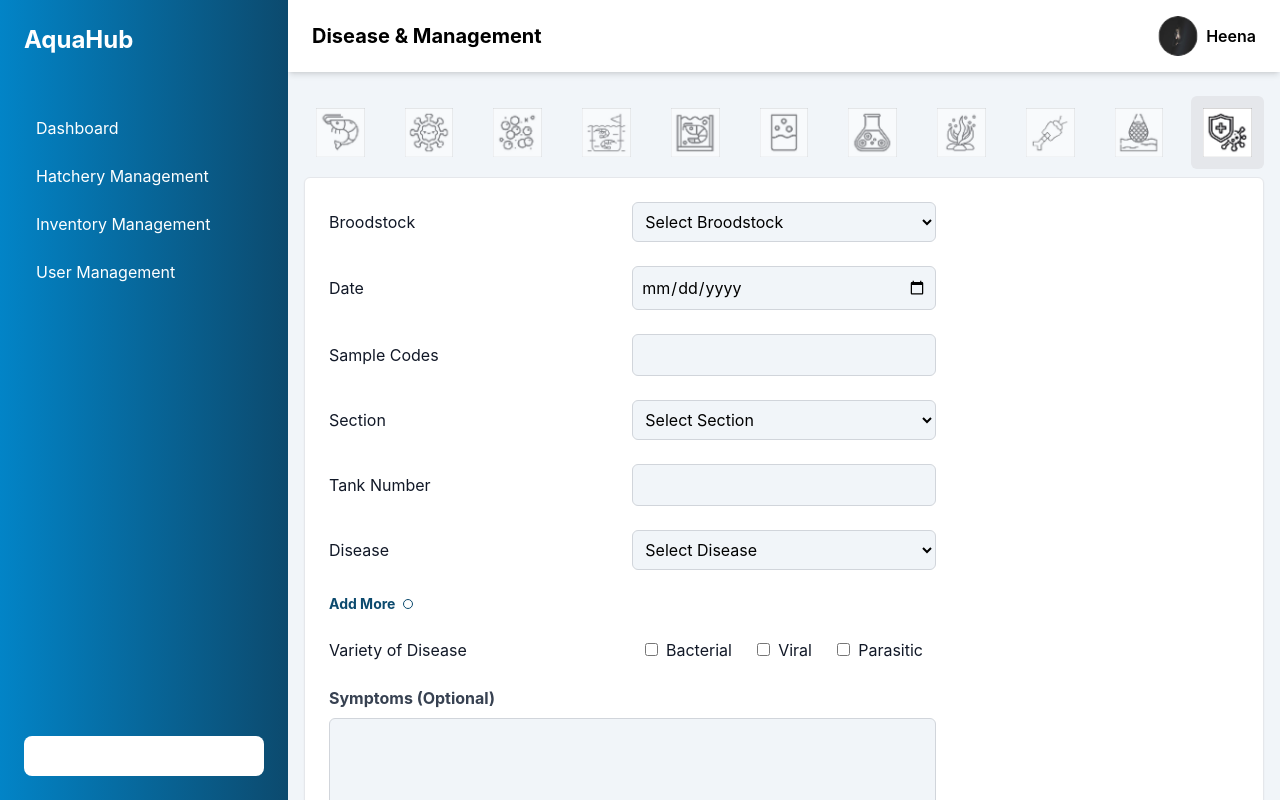
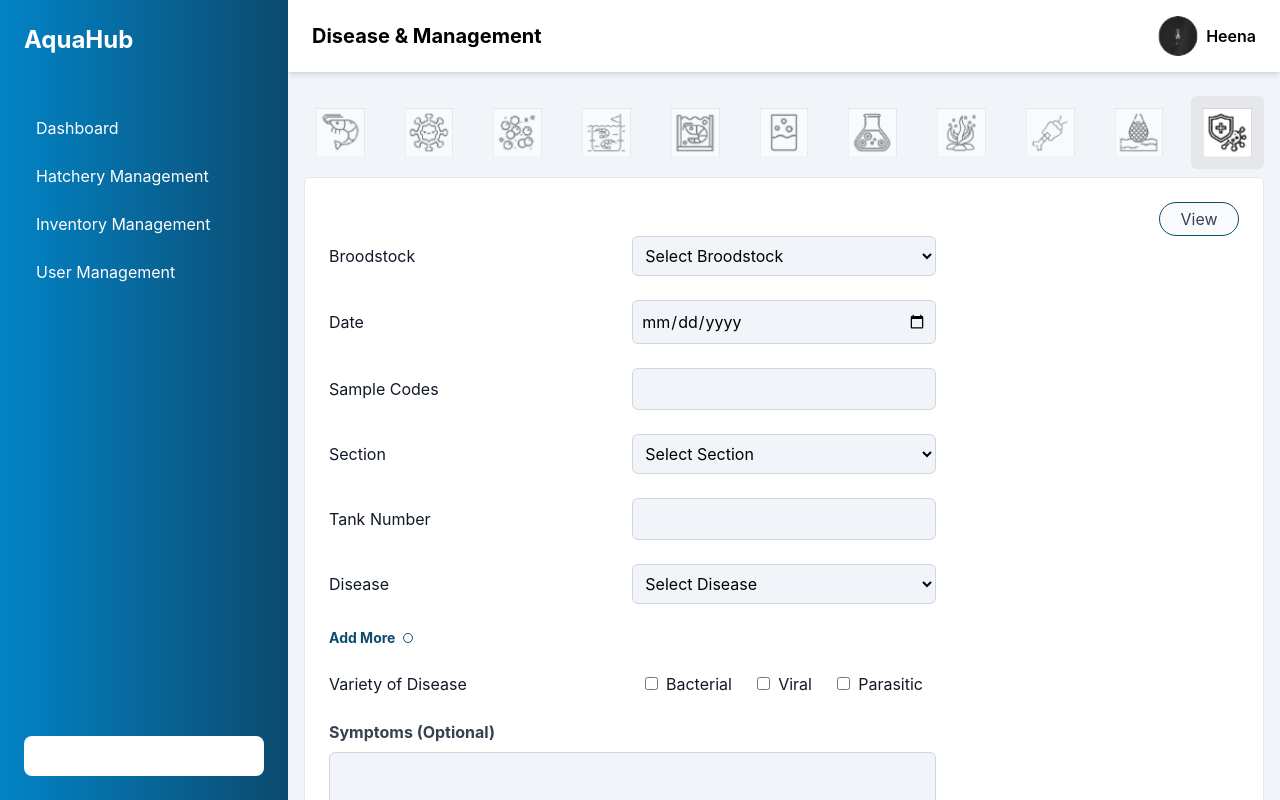
Before and after one commit to VishwaDeAero/aquahub, a React (Create React App) app: page /disease-management in a window 1280 px wide. Built offline with nearby package versions, Linux system fonts and the light colour scheme; the HTML template or start-up script is replaced by a standard one.

Commit message:
View Button Added to Each Form

```diff
--- a/src/pages/ArtemiaMonitoring.js
+++ b/src/pages/ArtemiaMonitoring.js
@@ -35,6 +35,10 @@ const ArtemiaMonitoring = () => {
             <IconNavigation onSelect={() => { }} />
 
             <div className="p-6 border rounded-md bg-white shadow-sm">
+
+                <div className="flex justify-end">
+                    <button className="px-2 py-1 w-20 border border-sky-900 bg-slate-50 text-gray-700 rounded-full hover:bg-gray-300">View</button>
+                </div>
 
                 {/* Form */}
                 <div className="grid grid-cols-1 gap-6 mb-10">
--- a/src/pages/DiseaseManagement.js
+++ b/src/pages/DiseaseManagement.js
@@ -50,6 +50,10 @@ const DiseaseManagement = () => {
             <IconNavigation onSelect={() => { }} />
 
             <div className="p-6 border rounded-md bg-white shadow-sm">
+
+                <div className="flex justify-end">
+                    <button className="px-2 py-1 w-20 border border-sky-900 bg-slate-50 text-gray-700 rounded-full hover:bg-gray-300">View</button>
+                </div>
 
                 {/* Form */}
                 <div className="grid grid-cols-1 gap-6 mb-10">
--- a/src/pages/HarvestingMonitoring.js
+++ b/src/pages/HarvestingMonitoring.js
@@ -34,6 +34,10 @@ const HarvestingMonitoring = () => {
             <IconNavigation onSelect={() => { }} />
 
             <div className="p-6 border rounded-md bg-white shadow-sm">
+
+                <div className="flex justify-end">
+                    <button className="px-2 py-1 w-20 border border-sky-900 bg-slate-50 text-gray-700 rounded-full hover:bg-gray-300">View</button>
+                </div>
 
                 {/* Form */}
                 <div className="grid grid-cols-1 gap-6 mb-10">
--- a/src/pages/HatchingMonitoring.js
+++ b/src/pages/HatchingMonitoring.js
@@ -34,6 +34,10 @@ const HatchingMonitoring = () => {
             <IconNavigation onSelect={() => { }} />
 
             <div className="p-6 border rounded-md bg-white shadow-sm">
+
+                <div className="flex justify-end">
+                    <button className="px-2 py-1 w-20 border border-sky-900 bg-slate-50 text-gray-700 rounded-full hover:bg-gray-300">View</button>
+                </div>
 
                 {/* Form */}
                 <div className="grid grid-cols-1 gap-6 mb-10">
--- a/src/pages/IndoorAlgaeMonitoring.js
+++ b/src/pages/IndoorAlgaeMonitoring.js
@@ -48,6 +48,10 @@ const IndoorAlgaeMonitoring = () => {
             <IconNavigation onSelect={() => { }} />
 
             <div className="p-6 border rounded-md bg-white shadow-sm">
+
+                <div className="flex justify-end">
+                    <button className="px-2 py-1 w-20 border border-sky-900 bg-slate-50 text-gray-700 rounded-full hover:bg-gray-300">View</button>
+                </div>
 
                 {/* Form */}
                 <div className="grid grid-cols-1 gap-6 mb-10">
--- a/src/pages/MaturationTankMonitoring.js
+++ b/src/pages/MaturationTankMonitoring.js
@@ -51,6 +51,10 @@ const MaturationTankMonitoring = () => {
             <IconNavigation onSelect={() => { }} />
 
             <div className="p-6 border rounded-md bg-white shadow-sm">
+
+                <div className="flex justify-end">
+                    <button className="px-2 py-1 w-20 border border-sky-900 bg-slate-50 text-gray-700 rounded-full hover:bg-gray-300">View</button>
+                </div>
 
                 {/* Form */}
                 <div className="grid grid-cols-1 gap-6 mb-10">
--- a/src/pages/OutdoorAlgaeMonitoring.js
+++ b/src/pages/OutdoorAlgaeMonitoring.js
@@ -37,6 +37,10 @@ const OutdoorAlgaeMonitoring = () => {
             <IconNavigation onSelect={() => { }} />
 
             <div className="p-6 border rounded-md bg-white shadow-sm">
+
+                <div className="flex justify-end">
+                    <button className="px-2 py-1 w-20 border border-sky-900 bg-slate-50 text-gray-700 rounded-full hover:bg-gray-300">View</button>
+                </div>
 
                 {/* Form */}
                 <div className="grid grid-cols-1 gap-6 mb-10">
--- a/src/pages/SpawningMonitoring.js
+++ b/src/pages/SpawningMonitoring.js
@@ -33,6 +33,10 @@ const SpawningMonitoring = () => {
             <IconNavigation onSelect={() => { }} />
 
             <div className="p-6 border rounded-md bg-white shadow-sm">
+
+                <div className="flex justify-end">
+                    <button className="px-2 py-1 w-20 border border-sky-900 bg-slate-50 text-gray-700 rounded-full hover:bg-gray-300">View</button>
+                </div>
 
                 {/* Form */}
                 <div className="grid grid-cols-1 gap-6 mb-10">
--- a/src/pages/TankMonitoring.js
+++ b/src/pages/TankMonitoring.js
@@ -56,6 +56,10 @@ const TankMonitoring = () => {
             <IconNavigation onSelect={() => { }} />
 
             <div className="p-6 border rounded-md bg-white shadow-sm">
+
+                <div className="flex justify-end">
+                    <button className="px-2 py-1 w-20 border border-sky-900 bg-slate-50 text-gray-700 rounded-full hover:bg-gray-300">View</button>
+                </div>
 
                 {/* Form */}
 
```
